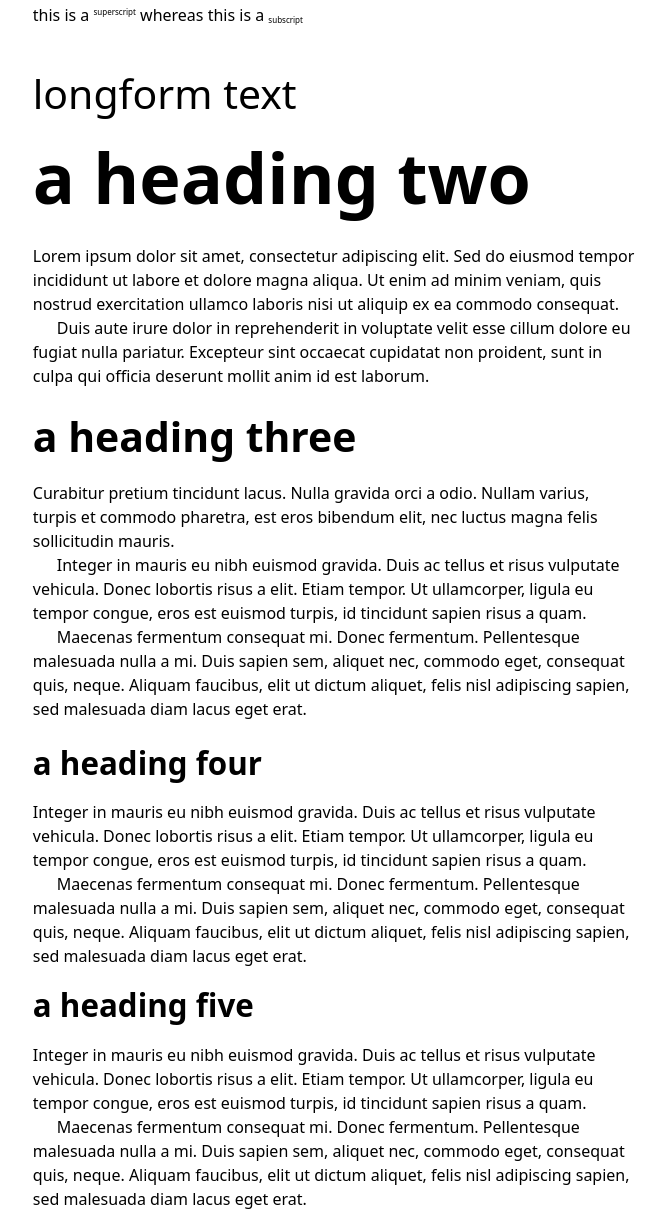
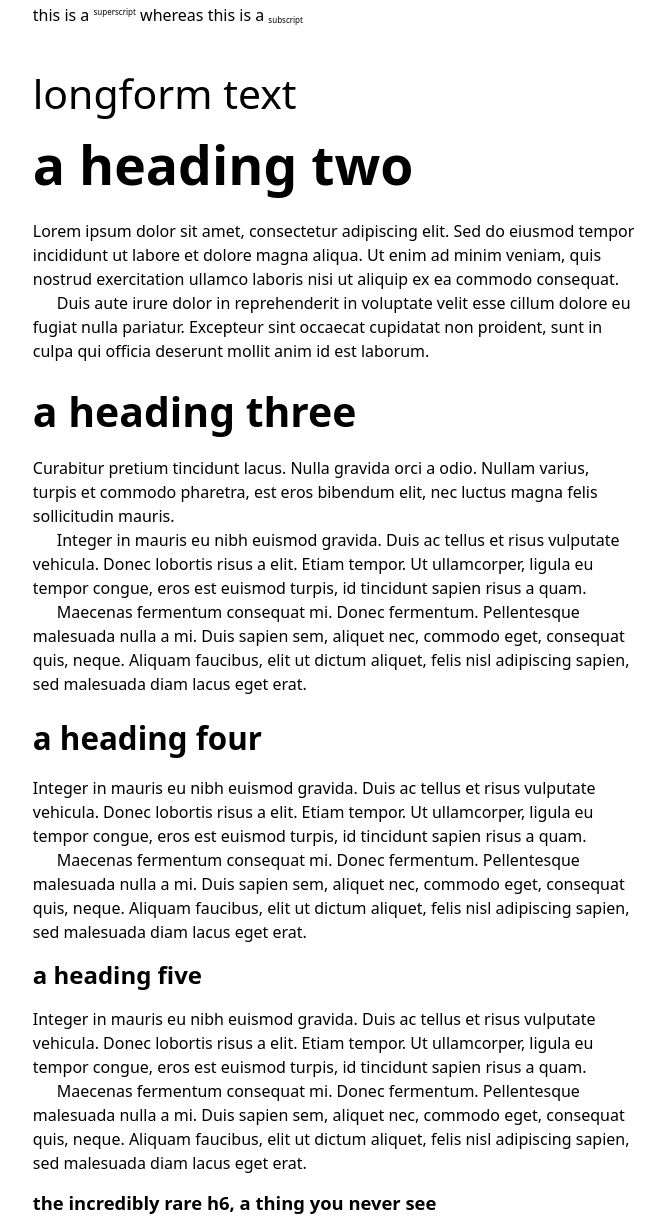
Before and after one commit to homosaur/dragonfly, a website: page src/html.html in a window 1280 px wide. Shown: the part 9729-10951 px from the top of the page, without its empty margins (4-670 px from the left). Drawn offline with nearby package versions, Linux system fonts and the light colour scheme; files that its build step writes are made by us from their sources.

Commit message:
clean up demos

```diff
--- a/src/html.html
+++ b/src/html.html
@@ -322,7 +322,7 @@
                 </div>
                 <h3 class="f4 pt5">longform text</h3>
                 <div class="longform-text m">
-                    <h2 class="f6 fw-900 mb2">a heading two</h2>
+                    <h2 class="f5 fw-900 mb2">a heading two</h2>
                     <p>Lorem ipsum dolor sit amet, consectetur adipiscing elit. Sed do eiusmod tempor incididunt ut labore
                     et dolore magna aliqua. Ut enim ad minim veniam, quis nostrud exercitation ullamco laboris nisi ut
                     aliquip ex ea commodo consequat.</p>
@@ -345,14 +345,14 @@
                     <p>Maecenas fermentum consequat mi. Donec fermentum. Pellentesque malesuada nulla a mi. Duis sapien sem,
                     aliquet nec, commodo eget, consequat quis, neque. Aliquam faucibus, elit ut dictum aliquet, felis nisl
                     adipiscing sapien, sed malesuada diam lacus eget erat.</p>
-                    <h5 class="f3 fw-600 mv2">a heading five</h5>
+                    <h5 class="f2 fw-600 mv2">a heading five</h5>
                     <p>Integer in mauris eu nibh euismod gravida. Duis ac tellus et risus vulputate vehicula. Donec lobortis
                     risus a elit. Etiam tempor. Ut ullamcorper, ligula eu tempor congue, eros est euismod turpis, id
                     tincidunt sapien risus a quam.</p>
                     <p>Maecenas fermentum consequat mi. Donec fermentum. Pellentesque malesuada nulla a mi. Duis sapien sem,
                     aliquet nec, commodo eget, consequat quis, neque. Aliquam faucibus, elit ut dictum aliquet, felis nisl
                     adipiscing sapien, sed malesuada diam lacus eget erat.</p>
-                    <h6 class="f2 fw-600 mv2">the incredibly rare h6, a thing you never see</h6>
+                    <h6 class="f1 fw-600 mv2">the incredibly rare h6, a thing you never see</h6>
                     <p>Integer in mauris eu nibh euismod gravida. Duis ac tellus et risus vulputate vehicula. Donec lobortis
                     risus a elit. Etiam tempor. Ut ullamcorper, ligula eu tempor congue, eros est euismod turpis, id
                     tincidunt sapien risus a quam.</p>
@@ -1134,6 +1134,7 @@
                 </div>
 
                 <h3 class="f4">supported inline form elements</h3>
+                <p>coming soon</p>
 
                 <h3 class="f4">buttons</h3>
                 <div>
```
Also changed, not shown: src/index.html (+2 -2 lines).
